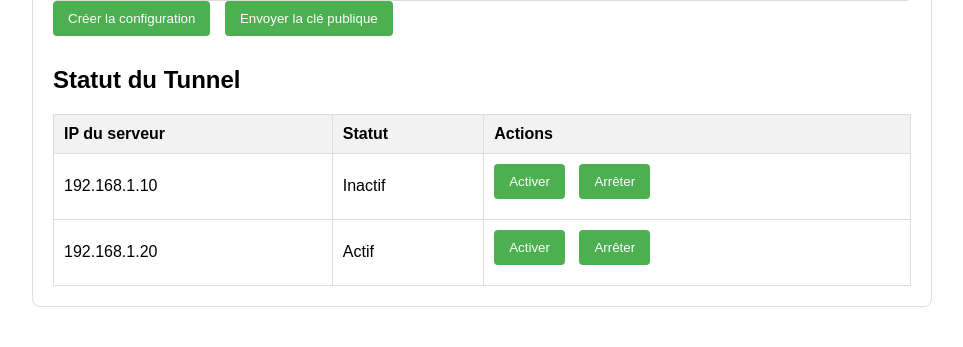
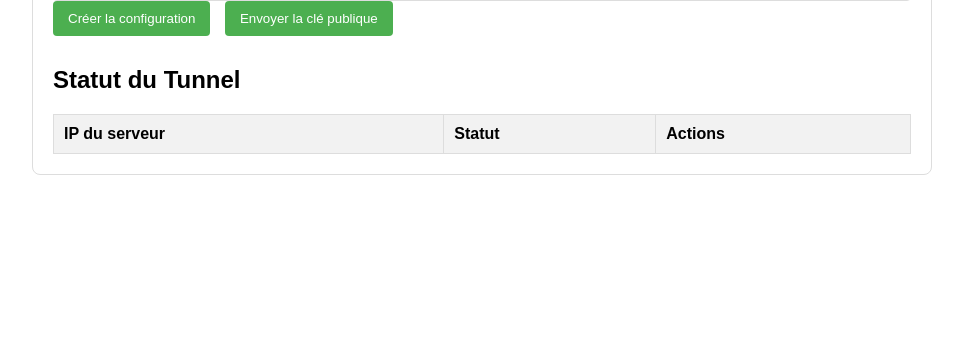
Before and after one commit to GUYGyze/R601, a Flask app: template SAE601/app/templates/client/index_client.html in a window 1280 px wide. Shown: the part 879-1226 px from the top of the page, without its empty margins (158-1121 px from the left). After the commit the page ends 1054 px from the top, so only its background shows below. Run offline with Flask 2, Linux system fonts and the light colour scheme; the template is opened without the code that fills it, so the values that code supplies are empty.

Commit message:
Update index_client.html

```diff
--- a/SAE601/app/templates/client/index_client.html
+++ b/SAE601/app/templates/client/index_client.html
@@ -70,7 +70,7 @@
                 <button onclick="sendPublicKey()">Envoyer la clé publique</button>
         </div>
 	<h2>Statut du Tunnel</h2>
-    <table>
+    <table border="1">
         <thead>
             <tr>
                 <th>IP du serveur</th>
@@ -78,24 +78,7 @@
                 <th>Actions</th>
             </tr>
         </thead>
-        <tbody id="tunnel-status">
-            <tr>
-                <td>192.168.1.10</td>
-                <td id="status-192.168.1.10">Inactif</td>
-                <td>
-                    <button onclick="startTunnel('192.168.1.10')">Activer</button>
-                    <button onclick="stopTunnel('192.168.1.10')">Arrêter</button>
-                </td>
-            </tr>
-            <tr>
-                <td>192.168.1.20</td>
-                <td id="status-192.168.1.20">Actif</td>
-                <td>
-                    <button onclick="startTunnel('192.168.1.20')">Activer</button>
-                    <button onclick="stopTunnel('192.168.1.20')">Arrêter</button>
-                </td>
-            </tr>
-        </tbody>
+        <tbody id="tunnel-status"></tbody>
     </table>
     </div>
 
@@ -123,6 +106,7 @@
         }
 
         function createClientConfig() {
+	    addServer(serverEndpoint);
             const clientName = document.getElementById('client_name').value;
             const clientIp = document.getElementById('client_ip').value;
 	    const clientEndpoint = document.getElementById('client_endpoint').value;
@@ -185,18 +169,28 @@
         		}
     		});
 	}
-	function updateTunnelStatus(serverIp) {
-            const tbody = document.getElementById('tunnel-status');
-            const row = document.createElement('tr');
+
+	function addServer(ip) {
+            let tableBody = document.getElementById("tunnel-status");
+
+            // Vérifie si l'IP existe déjà
+            if (document.getElementById(`status-${ip}`)) {
+                alert("Le serveur avec cette IP existe déjà !");
+                return;
+            }
+
+            // Crée une nouvelle ligne
+            let row = document.createElement("tr");
             row.innerHTML = `
-                <td>${serverIp}</td>
-                <td id="status-${serverIp}">Inactif</td>
+                <td>${ip}</td>
+                <td id="status-${ip}">Inactif</td>
                 <td>
-                    <button onclick="startTunnel('${serverIp}')">Activer</button>
-                    <button onclick="stopTunnel('${serverIp}')">Arrêter</button>
+                    <button onclick="startTunnel('${ip}')">Activer</button>
+                    <button onclick="stopTunnel('${ip}')">Arrêter</button>
                 </td>
             `;
-            tbody.appendChild(row);
+
+            tableBody.appendChild(row);
         }
 
         function startTunnel(serverIp) {
```
